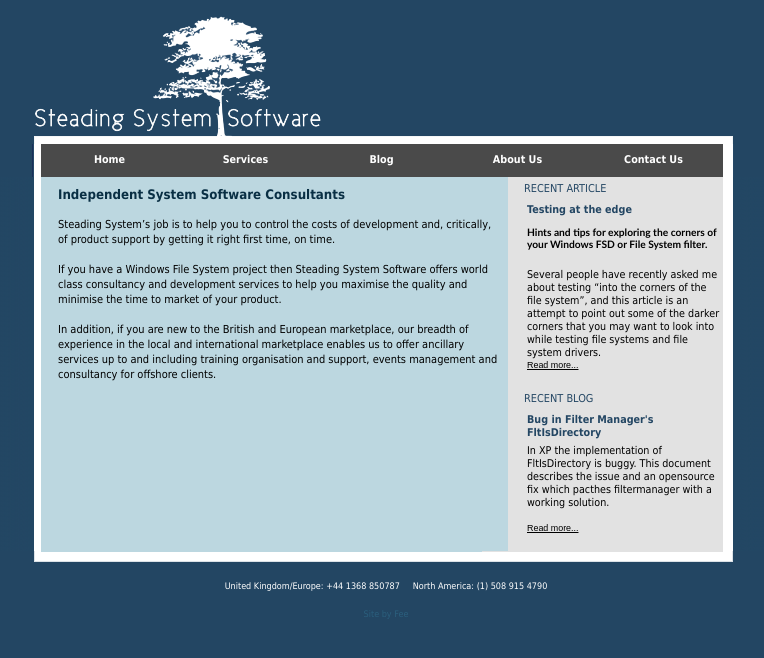
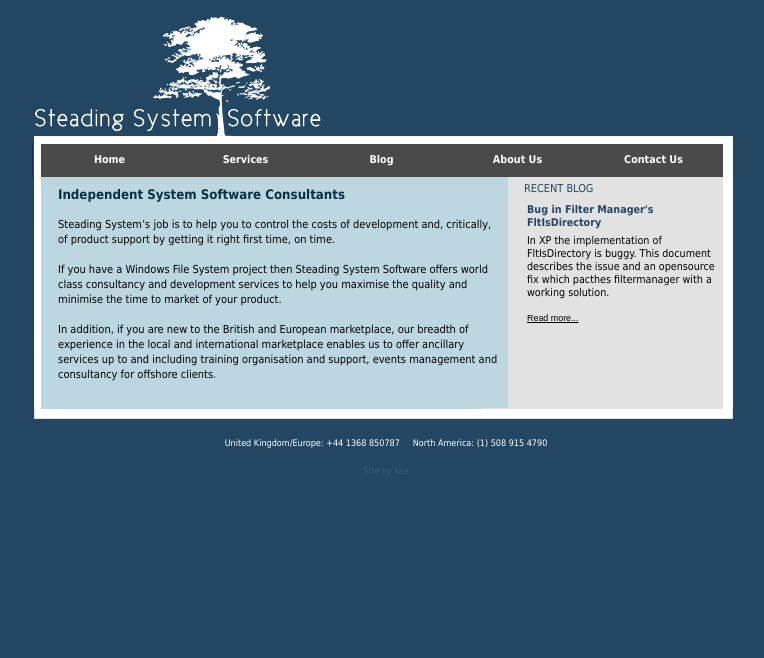
Before and after one commit to rodwiddowson/SSSWebsite, a Jekyll site: the page built from index.md, in a window 1280 px wide. Shown: the top 658 px of the page, without its empty margins (254-1018 px from the left). Built offline with Jekyll 4.4.1, drawn with Linux system fonts in a browser that asks for light colours.

Commit message:
Some more layout cleanup.
Also remove the dummy articles text. Some pages look rather short now
as a result.

```diff
--- a/_layouts/default.html
+++ b/_layouts/default.html
@@ -18,39 +18,6 @@
 
           <div id="left">
             <div id="leftInner">
-              <div class="moduletable">
-                <h3>Recent Article</h3>
-                <table class="contentpaneopen">
-                  <tbody>
-                    <tr>
-                      <td class="contentheading" width="100%">Testing at the edge</td>
-                    </tr>
-                  </tbody>
-                </table>
-
-                <table class="contentpaneopen">
-                  <tbody>
-                    <tr>
-                      <td valign="top" colspan="2">
-                        <h2><span>Hints and tips for exploring the corners of your Windows FSD or File System filter.</span></h2>
-                        <p>&nbsp;</p>
-                        <p>
-                          <span>Several people have recently asked me about testing “into the corners of the file system”, and this article is an attempt to point out some of the darker corners that you may want to look into while testing file systems and file system drivers.</span>&nbsp;
-                        </p>
-                      </td>
-                    </tr>
-                    <tr>
-                      <td align="left" colspan="2">
-                        <a href="http://www.steadingsoftware.com/testing-at-the-edge.html" class="readon">Read more...</a>
-                      </td>
-                    </tr>
-                  </tbody>
-                </table>
-
-                <span class="article_seperator">&nbsp;</span>
-
-              </div>
-
               <div class="moduletable">
                 <h3>Recent Blog</h3>
                 <table class="contentpaneopen">
@@ -80,11 +47,13 @@
                 <span class="article_seperator">&nbsp;</span>
 
               </div>
-              <p></p>
             </div>
           </div>
           <div class="clear">&nbsp;</div>
+
         </div>
+
+      </div>
 
       {% include footer.html %}
 
```
